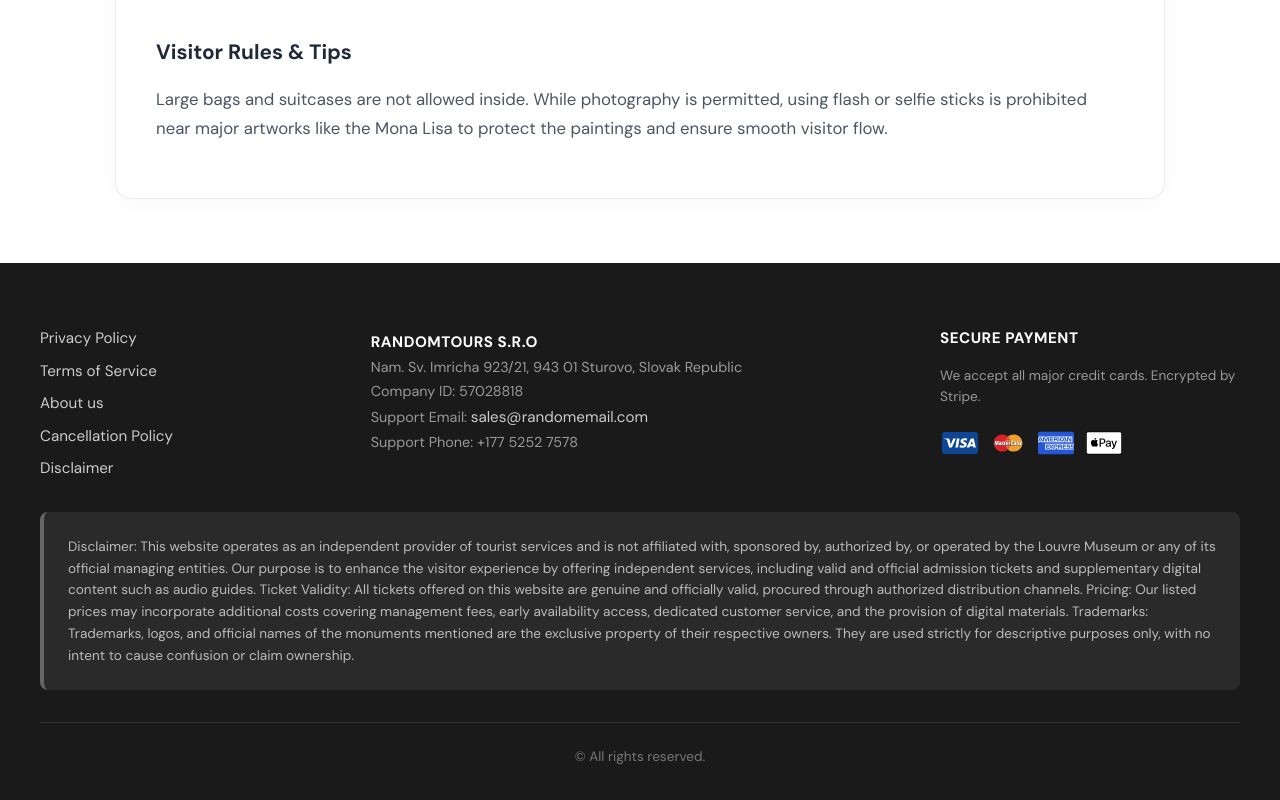
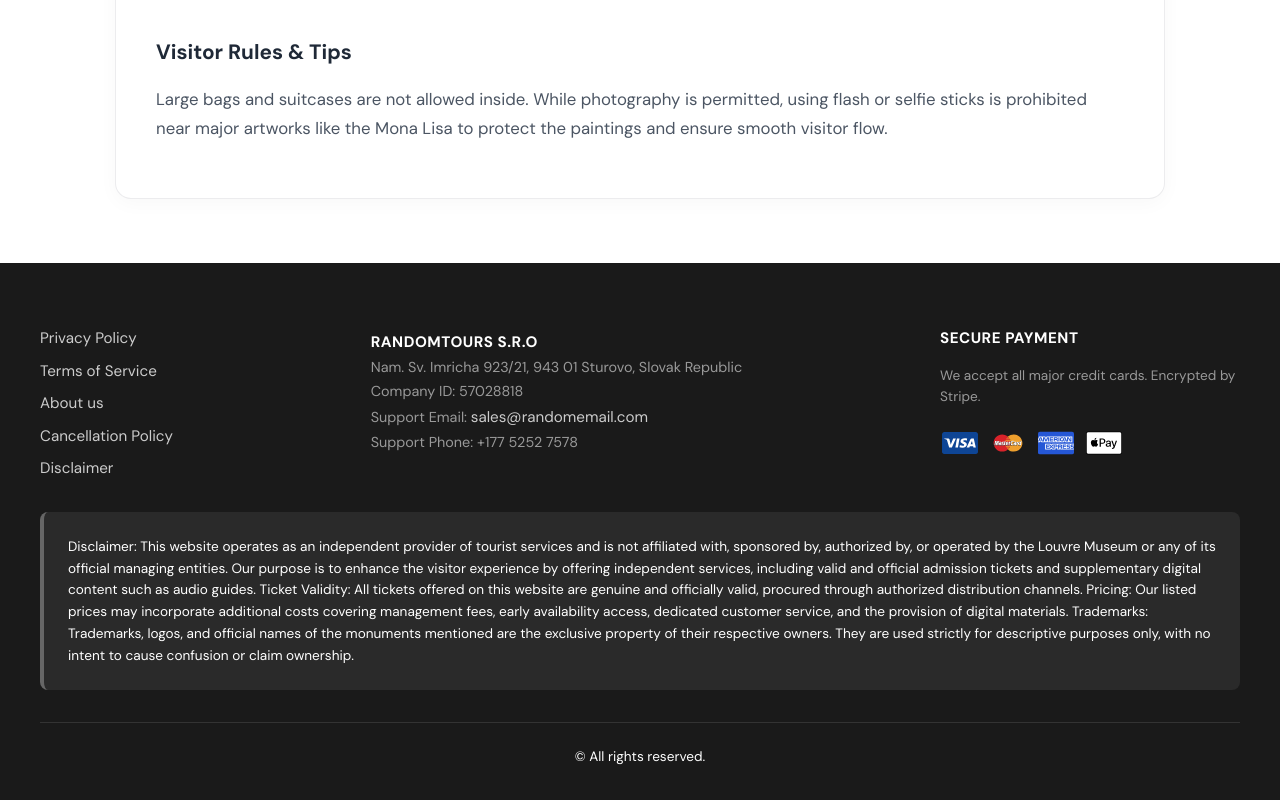
Before and after one commit to Simdev33/louvresite, a Next.js app: page / in a window 1280 px wide. Shown: the part 2899-3699 px from the top of the page. Built offline with nearby package versions, Linux system fonts and the light colour scheme; no server answers; the database is empty.

Commit message:
Fix accessibility issues

```diff
--- a/components/Footer.module.css
+++ b/components/Footer.module.css
@@ -77,7 +77,7 @@
 .disclaimerText {
     font-size: 0.85rem;
     line-height: 1.6;
-    color: #bbbbbb;
+    color: #ffffff;
     margin: 0;
 }
 
@@ -86,7 +86,7 @@
     padding-top: 1.5rem;
     text-align: center;
     font-size: 0.85rem;
-    color: #777777;
+    color: #ffffff;
 }
 
 .copyright {
--- a/components/TicketCards.tsx
+++ b/components/TicketCards.tsx
@@ -59,7 +59,7 @@ export function TicketCards({ tickets = [] }: { tickets: PublicTicket[] }) {
                   <span className={styles.price}>
                     {t('tickets.from')} €{Number(priceAdult).toFixed(2)}
                   </span>
-                  <Link href={`/${slug}`} className={styles.cta}>
+                  <Link href={`/${slug}`} className={styles.cta} aria-label={`${t('tickets.buy')} - ${getLocalizedText(name, locale)}`}>
                     {t('tickets.buy')}
                   </Link>
                 </div>
```
